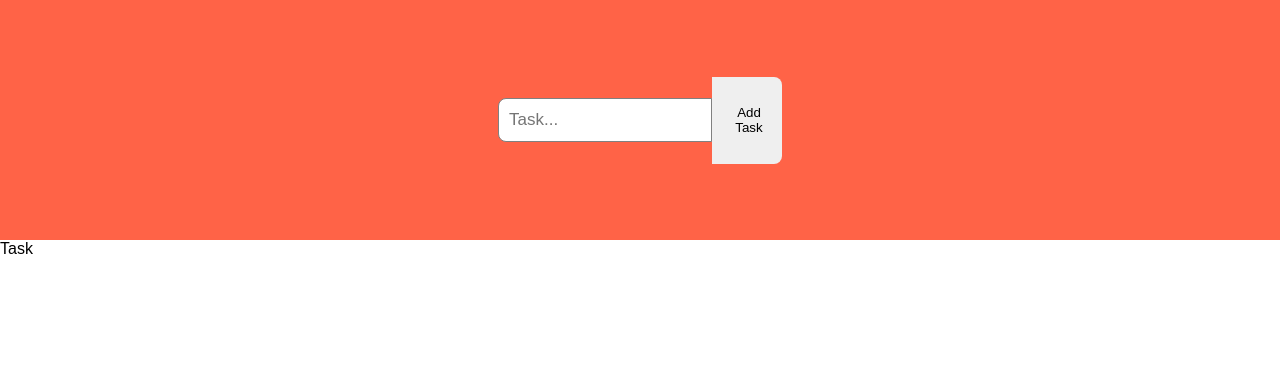
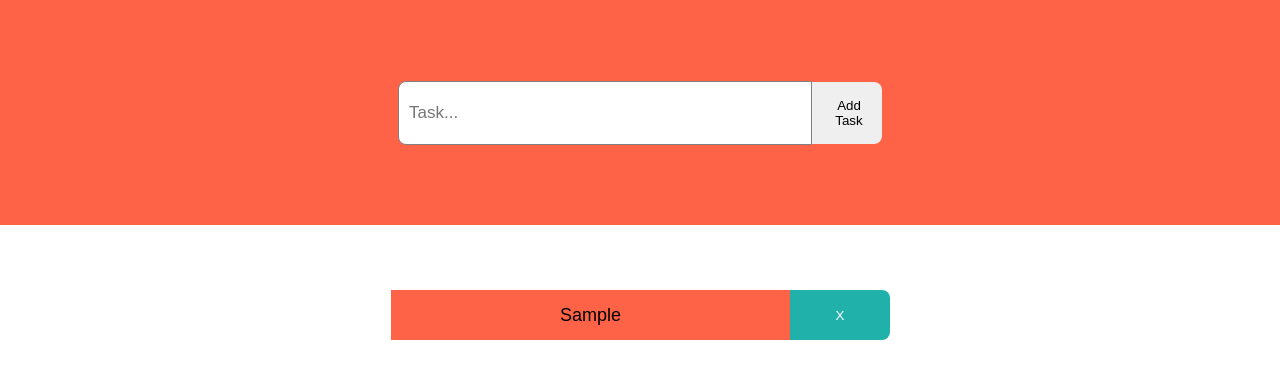
Before and after one commit to budwika/to-do-list, a React (Create React App) app: page / in a window 1280 px wide. Both pictures are taken after typing "Sample" into the empty fields and a click on the button "Add Task". Shown: the top 378 px of the page. Built offline with nearby package versions, Linux system fonts and the light colour scheme.

Commit message:
create delete button

```diff
--- a/src/App.css
+++ b/src/App.css
@@ -27,8 +27,8 @@
 }
 
 .header input{
-  width: 200px;
-  height: 40px;
+  width: 400px;
+  height: 60px;
   border:none;
   border-bottom-left-radius: 8px;
   border-top-left-radius: 8px;
@@ -39,7 +39,7 @@
 
 .header button{
   width: 70px;
-  height: 87px;
+  height: 62px;
   border:none;
   border-bottom-right-radius: 8px;
   border-top-right-radius: 8px;
@@ -50,4 +50,46 @@
 .todoList{
   flex: 70%;
   width: 100%;
+  display: flex;
+  align-items: center;
+  padding-top: 50px;
+  flex-direction: column;
 }
+
+.task{
+  width: 500px;
+  height: 50px;
+  display: flex;
+  color:black;
+  margin: 15px;
+}
+
+.task .content{
+  flex: 80%;
+  height: 100%;
+  display: flex;
+  justify-content: center;
+  align-items: center;
+}
+
+.task .content span{
+  display: grid;
+  place-items: center;
+  border:1px solid white;
+  width: 100%;
+  height: 100%;
+  font-size: 18px;
+  border-right: none;
+  background-color: tomato;
+}
+
+.task button{
+  flex: 20%;
+  height: 100%;
+  border:none;
+  background-color: lightseagreen;
+  border-top-right-radius: 8px;
+  border-bottom-right-radius: 8px;
+  color:white;
+  cursor: pointer;
+}
--- a/src/App.tsx
+++ b/src/App.tsx
@@ -26,6 +26,12 @@
   setTask("")
 }
 
+const completeTask = (taskNameToDelete: string): void =>{
+  setTodoList(todoList.filter((task)=>{
+    return task.taskName != taskNameToDelete
+  }))
+}
+
   return (
     <div className="App">
     <div className='header'>
@@ -35,8 +41,8 @@
     <button onClick={addTask}>Add Task</button>
     </div>
     <div className='todoList'>
-      {todoList.map(() => {
-        return <TodoTask/>;
+      {todoList.map((task: ITask, key:number) => {
+        return <TodoTask key={key} task={task} completeTask={completeTask}/>;
       })}
     </div>
     </div>
--- a/src/components/TodoTask.tsx
+++ b/src/components/TodoTask.tsx
@@ -1,8 +1,23 @@
 import React from 'react'
+import { ITask } from '../Interfaces'
+import '../App.css';
 
-const TodoTask = () => {
+interface Props{
+    task: ITask;
+    completeTask(taskNameToDelete: String): void;
+}
+
+const TodoTask = ({task, completeTask}: Props) => {
     return (
-        <div> Task </div>
+        <div className="task">
+            <div className="content">
+                <span>{task.taskName}</span>
+            </div>
+            <button
+                onClick={() => {
+                    completeTask(task.taskName);
+                    }}>X</button>
+        </div>
     )
 }
 
```
